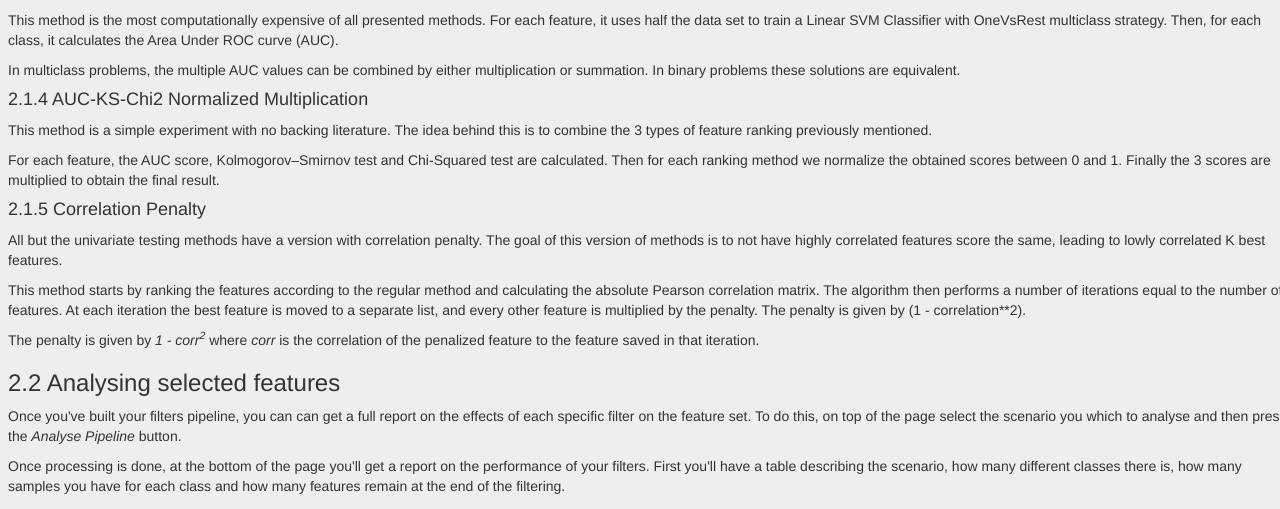
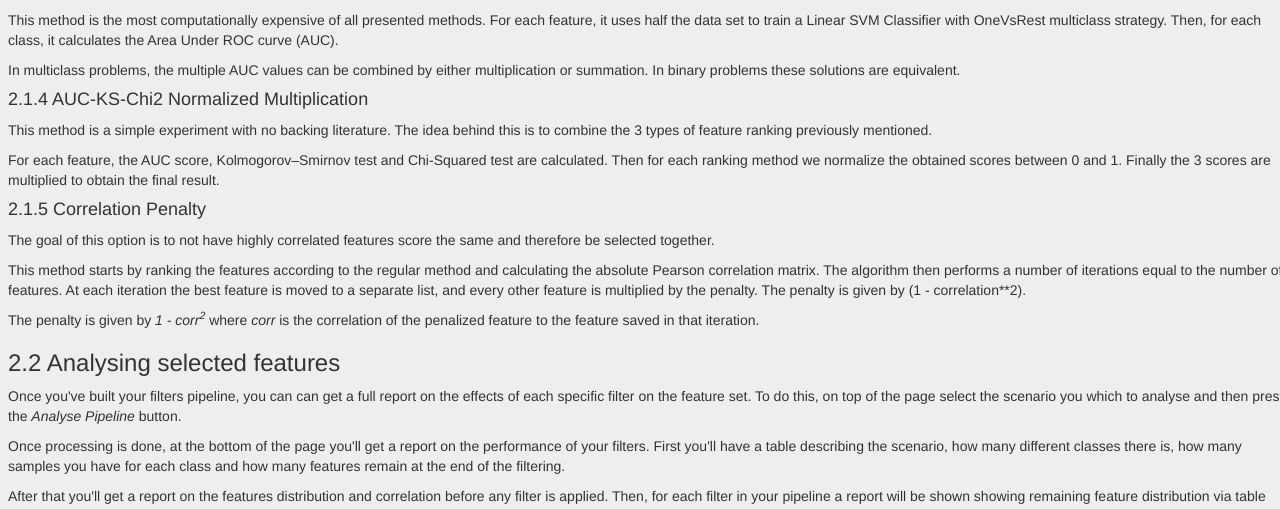
Before and after one commit to FMiranda97/Scikit-Learn-Prototyping, a Django app: page /help in a window 1280 px wide. Shown: the part 1553-2062 px from the top of the page. Run offline with Django 3.2, Linux system fonts and the light colour scheme; some libraries are stand-ins or nearby versions.

Commit message:
Fix help page

```diff
--- a/templates/help.html
+++ b/templates/help.html
@@ -97,7 +97,6 @@
             <p>This app is an high level exploratory tool for Pattern Recognition algorithms.</p>
             <p>Any dataset can be upload as long as it is in CSV format with header and the class column is identified as "state".
                 For best results, features should be normalized between 0 and 1.
-            </p> {% comment %}TODO fix me for new data{% endcomment %}
             <p>It allows the user to test multiple feature selection, feature reduction and classification techniques,
             providing multiple and variate analysis options to study the effects of each technique.</p>
             <p>While testing said techniques users can build Classification Pipelines which allow for
@@ -202,8 +201,7 @@
             </p>
             <h4 id="Correlation_penalty">2.1.5 Correlation Penalty</h4>
             <p>
-                All but the univariate testing methods have a version with correlation penalty.
-                The goal of this version of methods is to not have highly correlated features score the same, leading to lowly correlated K best features.
+                The goal of this option is to not have highly correlated features score the same and therefore be selected together.
             </p>
             <p>
                 This method starts by ranking the features according to the regular method and calculating the absolute Pearson correlation matrix.
```
